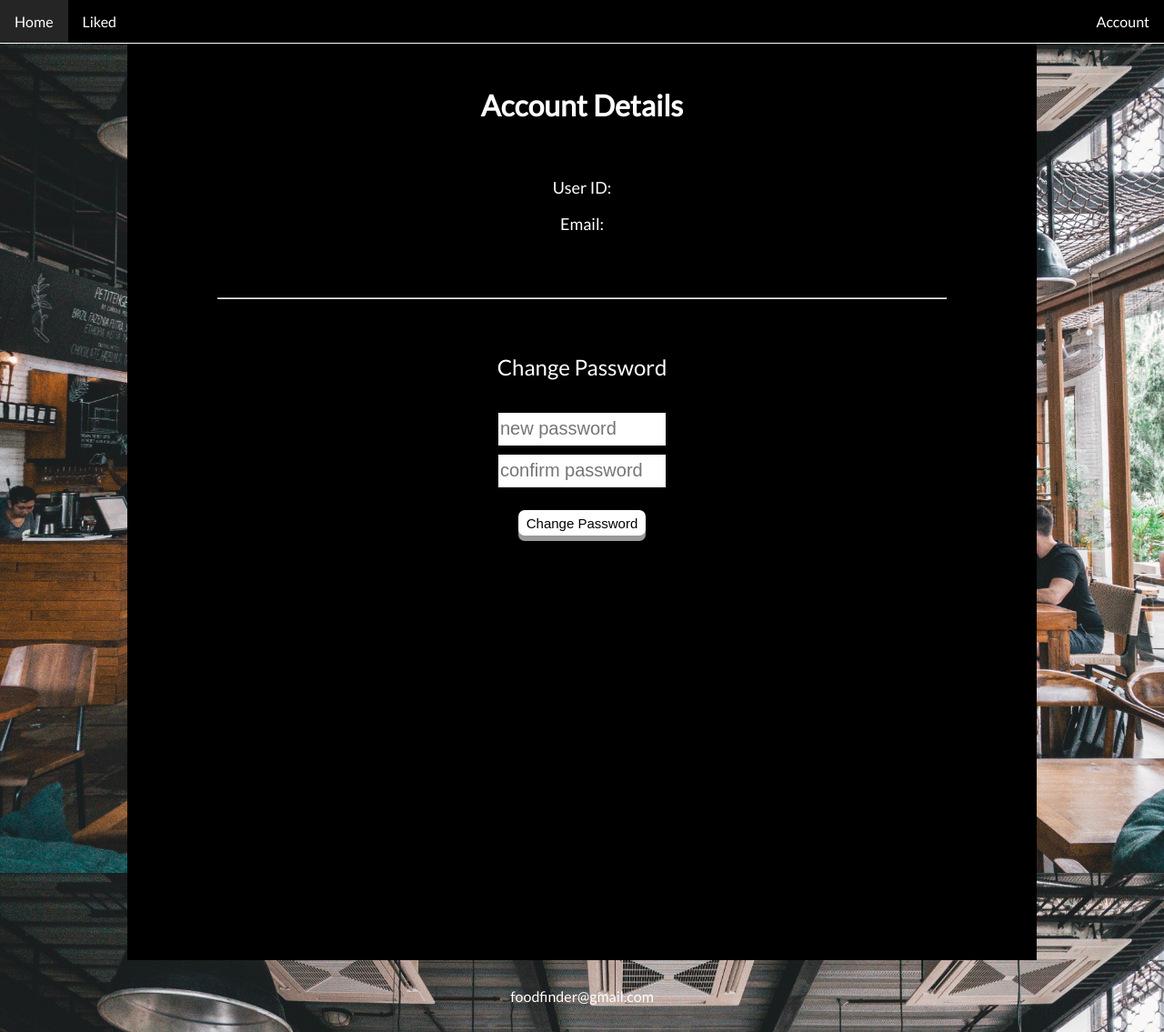
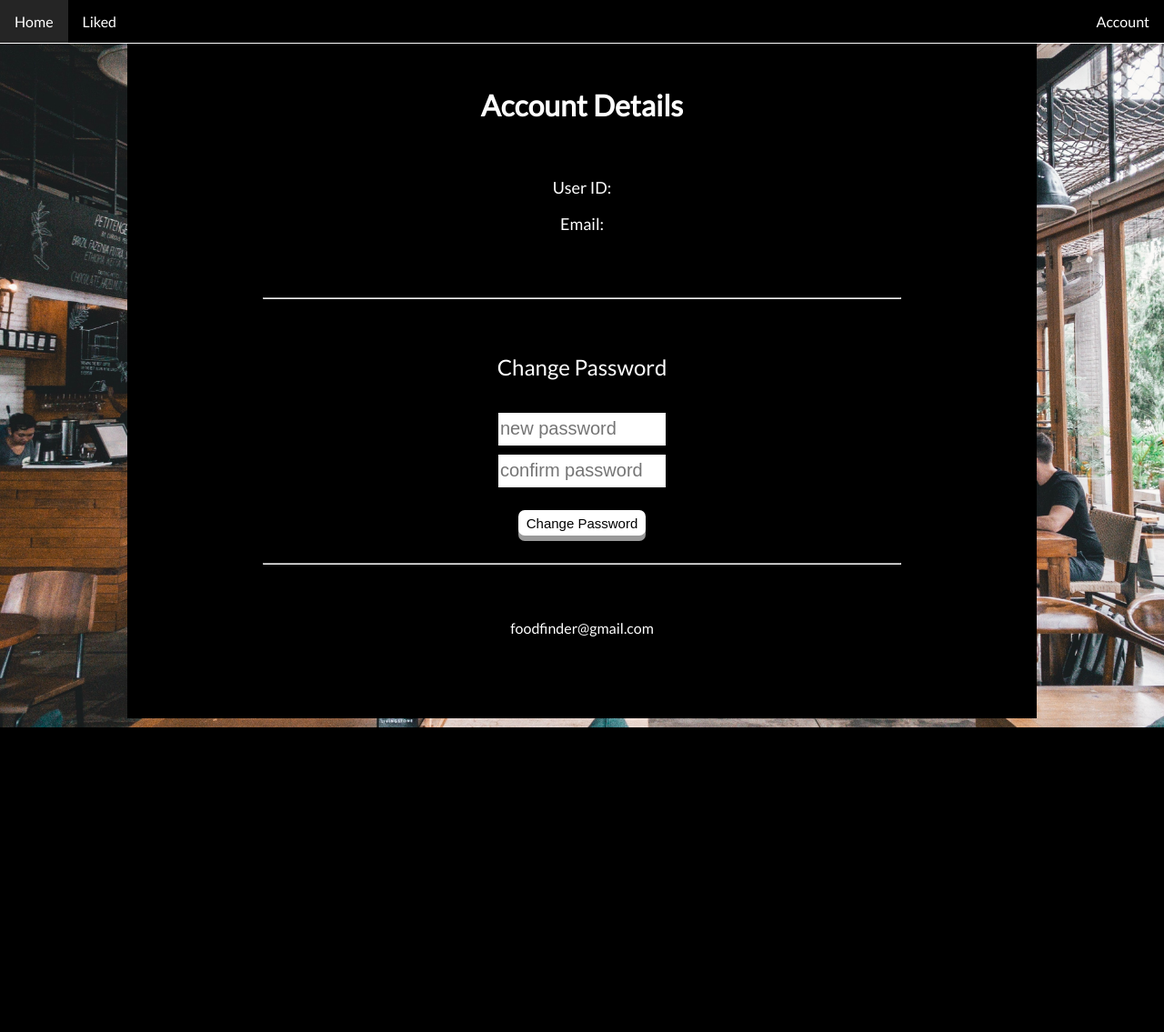
Before and after one commit to Programmer-Sam/University-Group-Project, a Flask app: page /account in a window 1280 px wide. Shown: the whole page at 91% size. After the commit the page ends 800 px from the top, so only its background shows below. Run offline with Flask 2, Linux system fonts and the light colour scheme; parts of the project's set-up code (start-up, migrations or seed data) failed here and were passed over.

Commit message:
styles changed for account page

```diff
--- a/static/css/home.css
+++ b/static/css/home.css
@@ -173,3 +173,12 @@ h2 {
   margin-right: auto;
   width: 50%;
 }
+
+.contentliked {
+  margin: auto;
+  max-width: 1000px;
+  margin-top: 46px;
+  padding-bottom: 60px;
+  background-color: black;
+  color: white;
+}
--- a/templates/account.html
+++ b/templates/account.html
@@ -20,11 +20,11 @@
     </ul>
   </div>
 
-  <div class="content">
+  <div class="contentliked">
     <h1 style="margin-bottom: 60px">Account Details</h1>
     <p class="account_page">User ID: {{accountDetails["userID"]}}</p>
     <p class="account_page" style="margin-bottom: 70px">Email: {{accountDetails["email"]}}</p>
-    <hr>
+    <hr style="width: 70%">
     <div class='login'>
     <form action="/changePassword" method="get">
       <p style="font-size: 24px; margin-bottom: 36px;">Change Password</p>
@@ -32,11 +32,11 @@
       <input class="input" type="password" placeholder="confirm password" name="confirmPassword"><br>
       <input type="submit" class="button_diff" value="Change Password">
     </form> </div>
+    <hr style="width: 70%">
+    <footer class="footer">
+      <a>foodfinder@gmail.com</a>
+    </footer>
   </div>
-
-  <footer class="footer">
-    <a>foodfinder@gmail.com</a>
-  </footer>
 </body>
 
 </html>
```
Also changed, not shown: templates/liked.html (+12 -10 lines), 3 other files.
